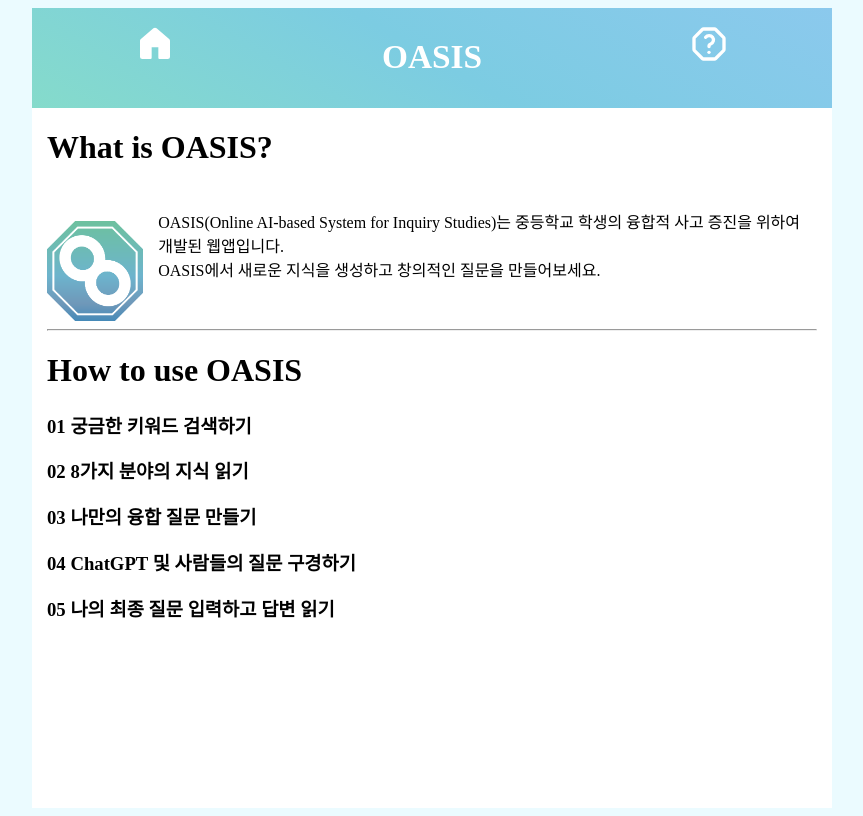
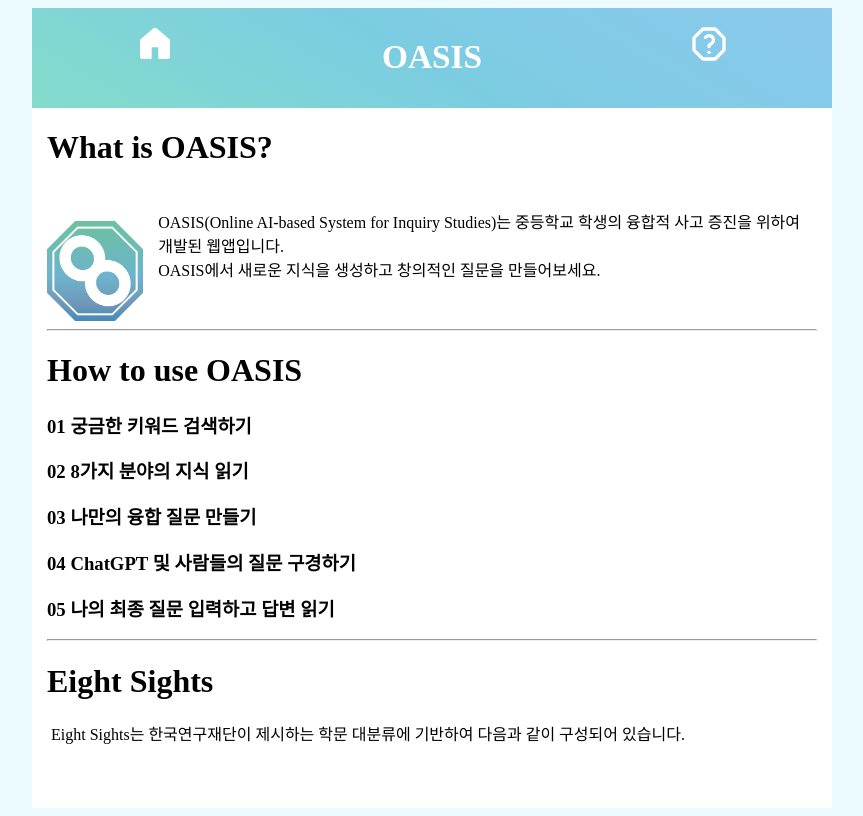
Before and after one commit to nasodemo/BigHistory-FrontEnd, a Next.js app: page /about in a window 1280 px wide. Shown: the whole page, without its empty margins (208-1071 px from the left). Built offline with nearby package versions, Linux system fonts and the light colour scheme.

Commit message:
Update page.tsx

```diff
--- a/src/app/about/page.tsx
+++ b/src/app/about/page.tsx
@@ -21,6 +21,9 @@
             <h3>03 나만의 융합 질문 만들기</h3>
             <h3>04 ChatGPT 및 사람들의 질문 구경하기</h3>
             <h3>05 나의 최종 질문 입력하고 답변 읽기</h3>
+            <hr/>
+            <h1>Eight Sights</h1>
+            <p>&nbsp;Eight Sights는 한국연구재단이 제시하는 학문 대분류에 기반하여 다음과 같이 구성되어 있습니다.</p>
         </div>
 
         </>
```
